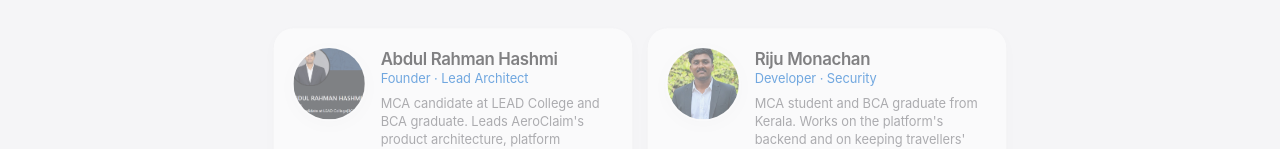
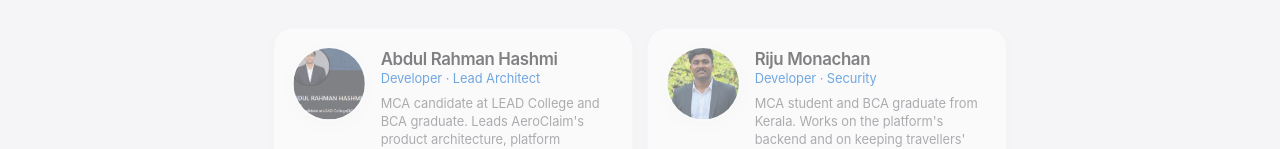
Before and after one commit to hashmicode-lead/aeroclaim, a Next.js app: page /about in a window 1280 px wide. Shown: the part 643-792 px from the top of the page. Built offline with nearby package versions, Linux system fonts and the light colour scheme.

Commit message:
fix: update Abdul Rahman Hashmi title to Developer · Lead Architect

```diff
--- a/src/components/TeamSection.tsx
+++ b/src/components/TeamSection.tsx
@@ -4,7 +4,7 @@ import Image from "next/image";
 const TEAM = [
   {
     name: "Abdul Rahman Hashmi",
-    role: "Founder · Lead Architect",
+    role: "Developer · Lead Architect",
     photo: "/team/abdul-rahman-hashmi.png",
     bio: "MCA candidate at LEAD College and BCA graduate. Leads AeroClaim's product architecture, platform engineering, and passenger-rights automation systems.",
   },
```
